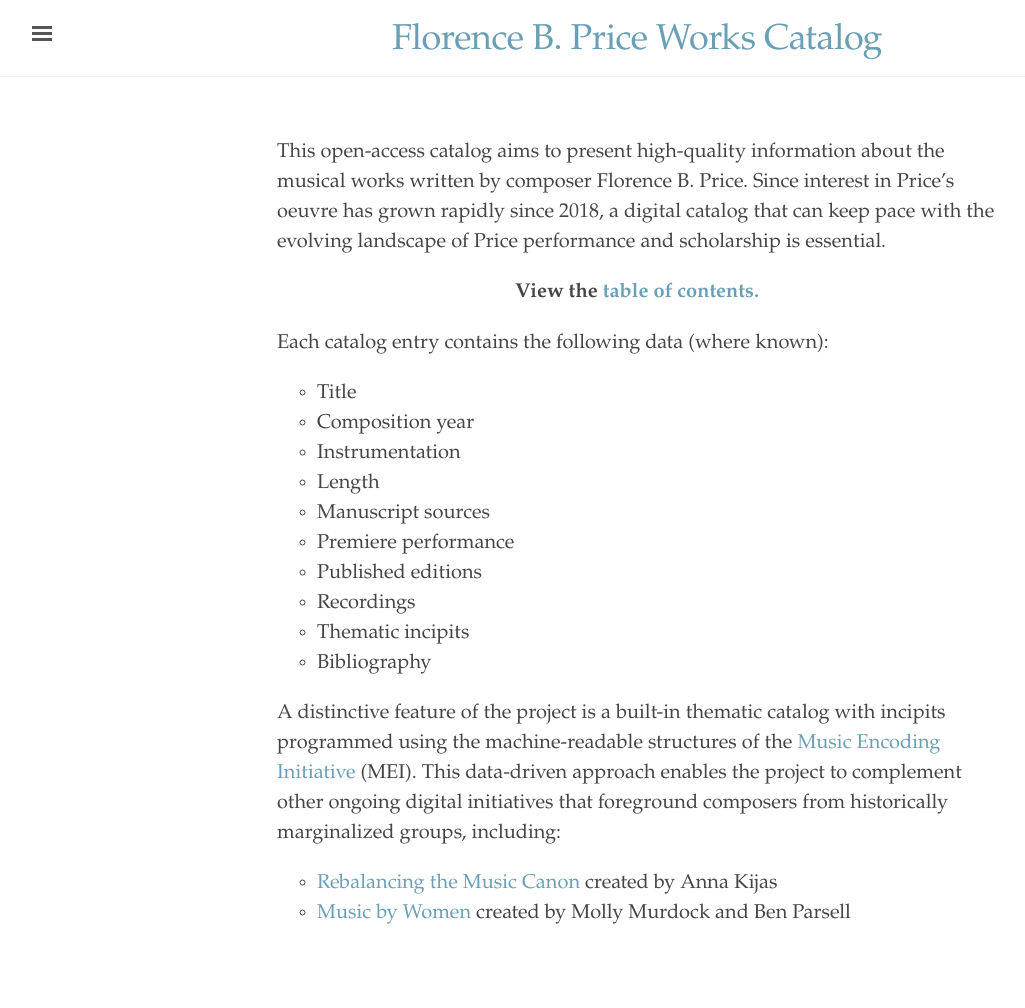
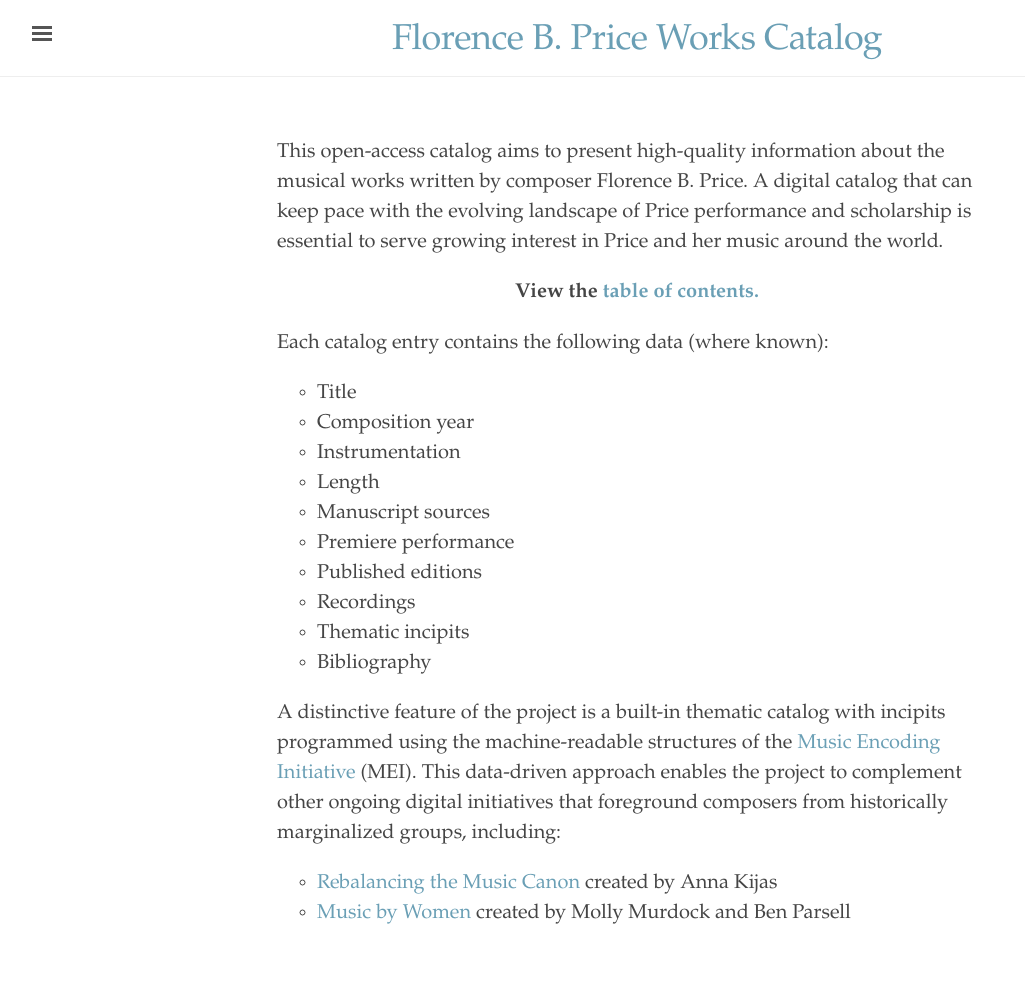
Before and after one commit to dwshadle/florence-price-catalog, a Jekyll site: the page built from _pages/index.md, in a window 1280 px wide. Shown: the whole page, without its empty margins (3-1028 px from the left). Built offline with Jekyll 4.4.1, drawn with Linux system fonts in a browser that asks for light colours.

Commit message:
Update index.md

```diff
--- a/_pages/index.md
+++ b/_pages/index.md
@@ -3,7 +3,7 @@
 permalink: /
 ---
 
-This open-access catalog aims to present high-quality information about the musical works written by composer Florence B. Price. Since interest in Price's oeuvre has grown rapidly since 2018, a digital catalog that can keep pace with the evolving landscape of Price performance and scholarship is essential.
+This open-access catalog aims to present high-quality information about the musical works written by composer Florence B. Price. A digital catalog that can keep pace with the evolving landscape of Price performance and scholarship is essential to serve growing interest in Price and her music around the world.
 
 <p style="text-align: center;"><b>View the <a href="https://dwshadle.github.io/test/_pages/complete-works/">table of contents.</a></b></p>
 
```
